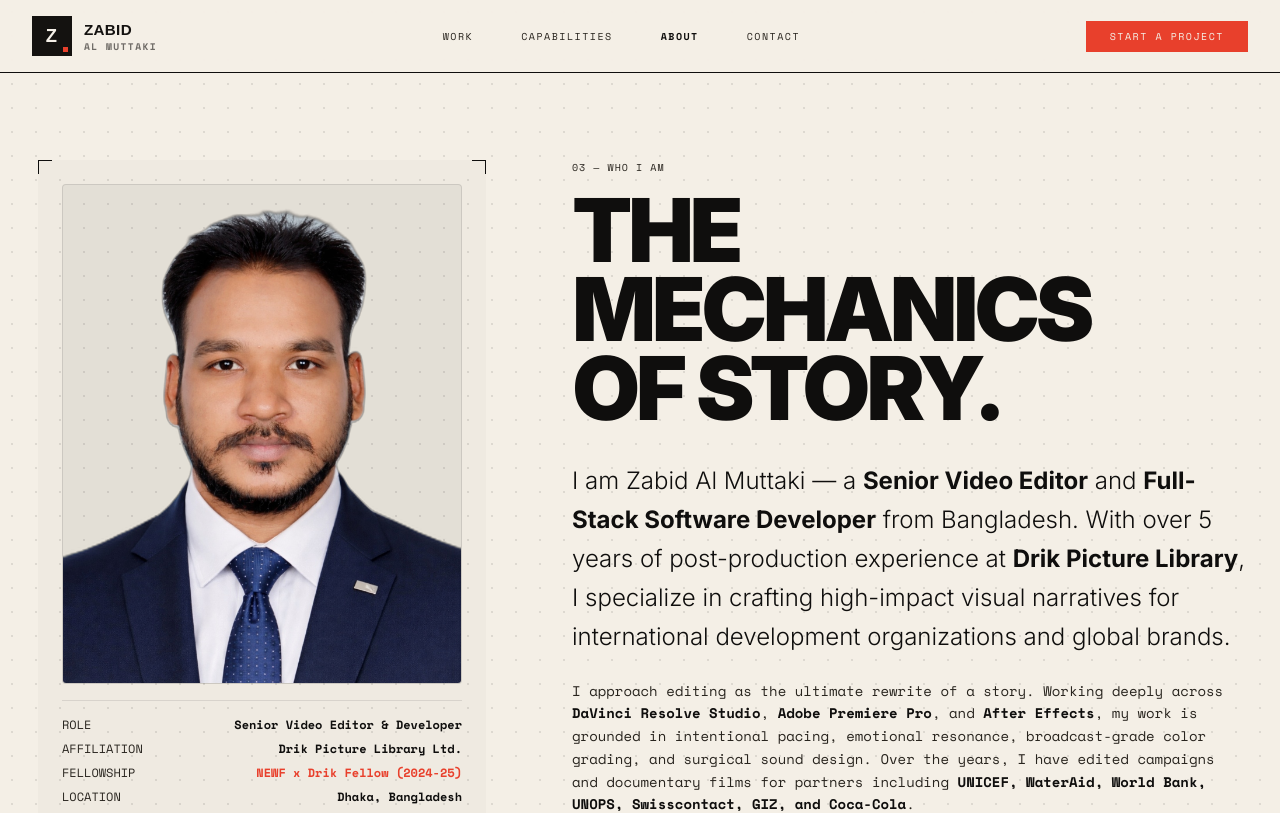
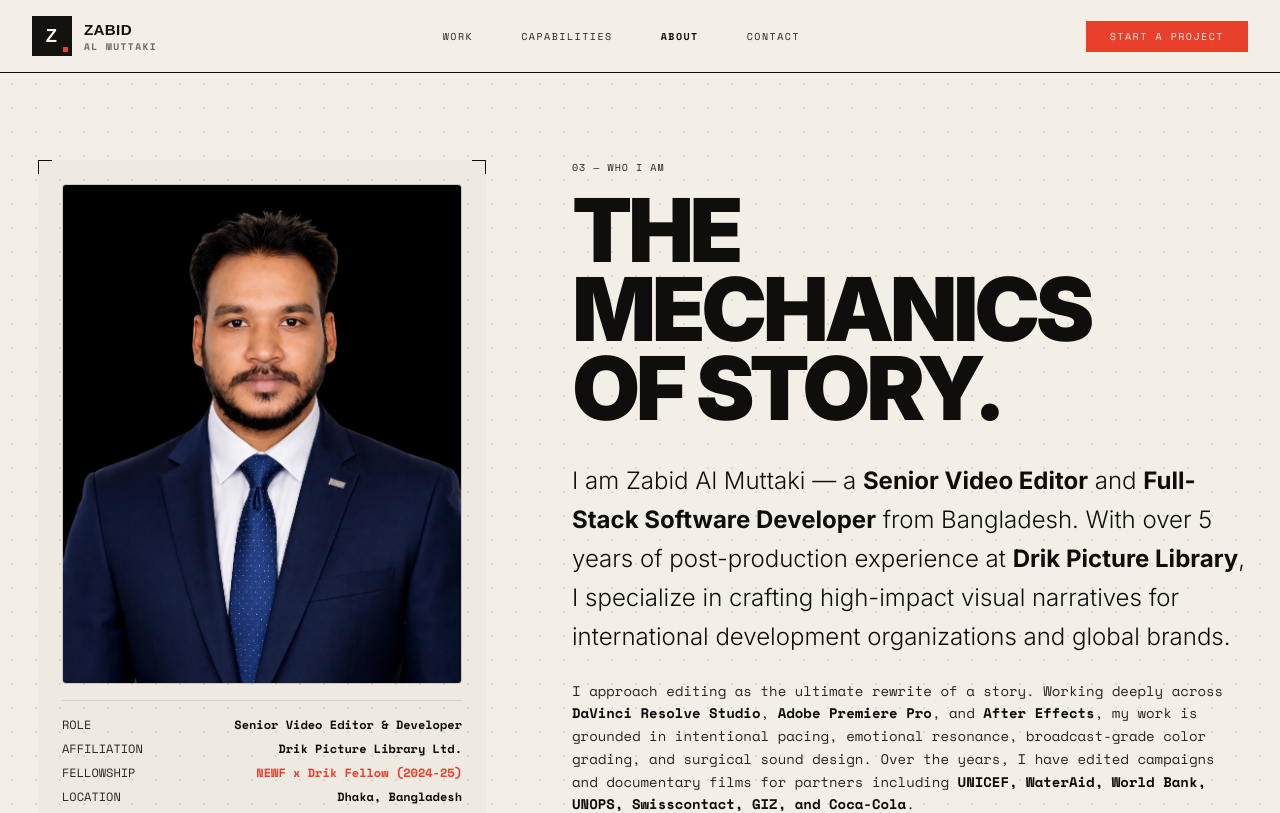
Before and after one commit to zabid-coder/zabid-portfolio-website, a Next.js app: page /about in a window 1280 px wide. Shown: the top 813 px of the page. Built offline with nearby package versions, Linux system fonts and the light colour scheme.

Commit message:
Update About page portrait to new clean studio dark portrait

```diff
--- a/src/app/about/page.tsx
+++ b/src/app/about/page.tsx
@@ -34,7 +34,7 @@
           <BracketFrame className="p-4 lg:p-6 mx-auto w-full max-w-md bg-foreground/[0.02]" bracketColor="border-foreground" offset={0}>
             <div className="relative aspect-[4/5] w-full bg-foreground/5 border border-foreground/10 overflow-hidden rounded-sm">
               <Image
-                src="/zabid_portrait_transparent.png"
+                src="/zabid_about_portrait.jpg"
                 unoptimized
                 alt="Zabid Al Muttaki - Senior Video Editor & Developer"
                 fill
```
Also changed, not shown: public/zabid_about_portrait.jpg (added), public/zabid_about_portrait.png (added).
